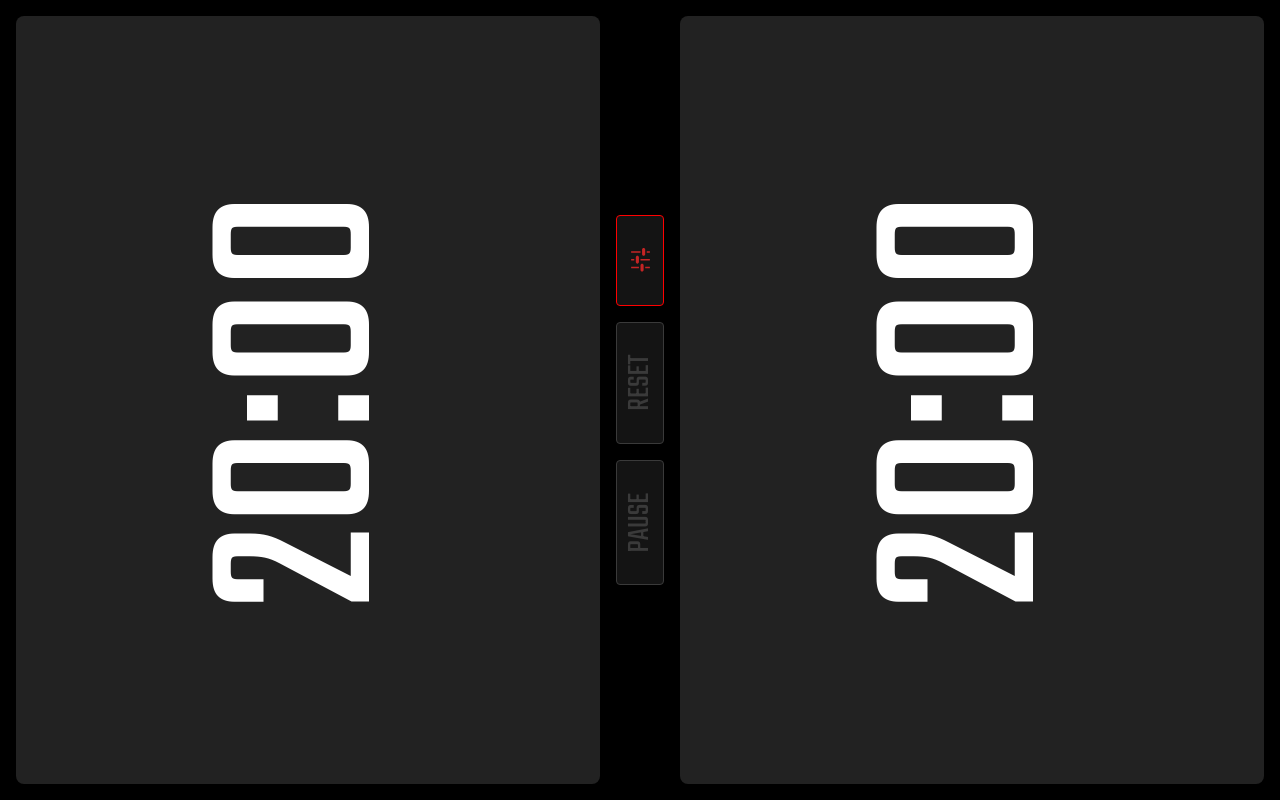
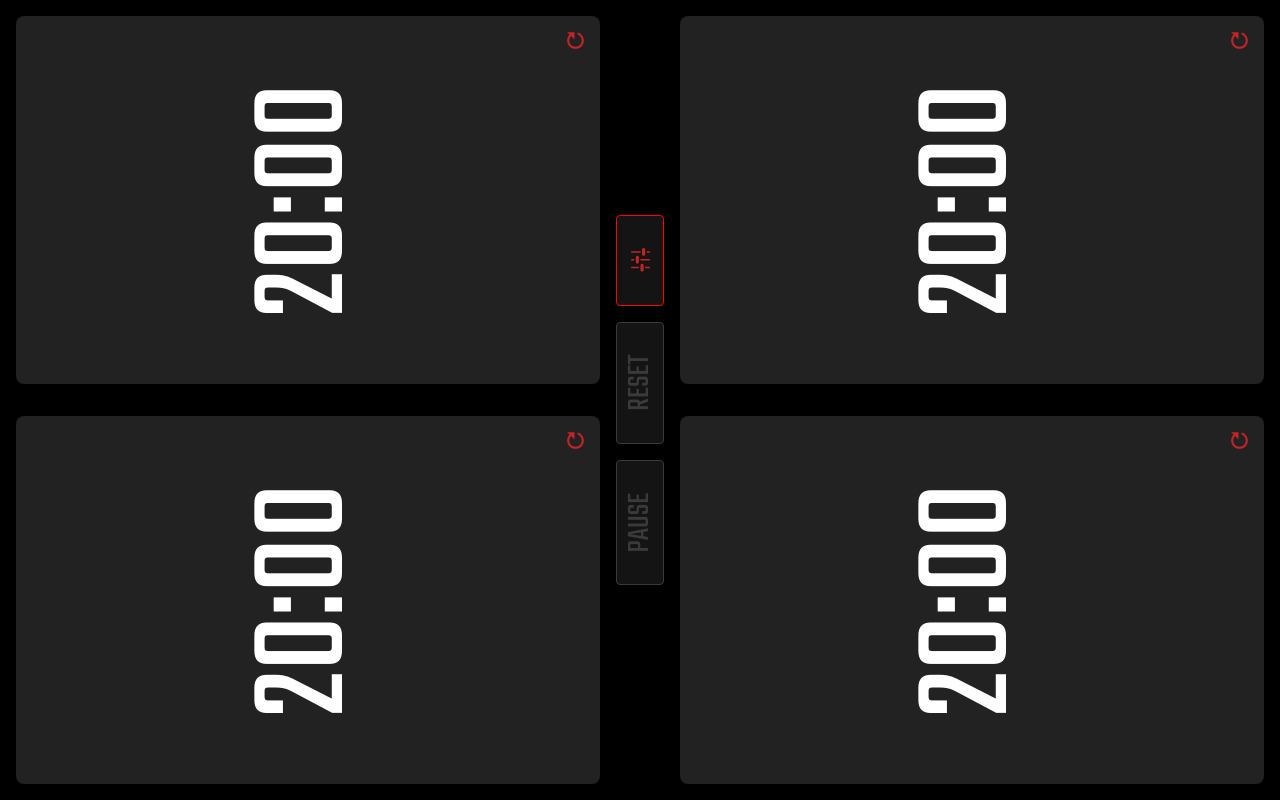
Before and after one commit to webdivisionhq/blokus-timer, a React app: page / in a window 1280 px wide. Built offline with nearby package versions, Linux system fonts and the light colour scheme.

Commit message:
Add rotate functionality per timer

```diff
--- a/src/components/App.css
+++ b/src/components/App.css
@@ -18,6 +18,58 @@
   grid-auto-flow: column;
 }
 
+.App--four button div {
+  font-size: 70px;
+}
+
+@media (min-width: 350px) {
+  .App--four button div {
+    font-size: 80px;
+  }
+}
+
+@media (min-width: 400px) {
+  .App--four button div {
+    font-size: 95px;
+  }
+}
+
+@media (min-width: 700px) {
+  .App--four button div {
+    font-size: 170px;
+  }
+}
+
+@media (min-width: 1024px) {
+  .App--four button div {
+    font-size: 220px;
+  }
+}
+
+@media screen and (min-width: 500px) and (orientation: landscape) {
+  .App--four button div {
+    font-size: 65px;
+  }
+}
+
+@media screen and (min-width: 600px) and (orientation: landscape) {
+  .App--four button div {
+    font-size: 80px;
+  }
+}
+
+@media screen and (min-width: 1024px) and (orientation: landscape) {
+  .App--four button div {
+    font-size: 140px;
+  }
+}
+
+@media screen and (min-width: 1300px) and (orientation: landscape) {
+  .App--four button div {
+    font-size: 210px;
+  }
+}
+
 @media screen and (max-width: 1400px) and (orientation: landscape) {
   .App {
     height: 100vw;
--- a/src/components/App.js
+++ b/src/components/App.js
@@ -1,10 +1,10 @@
-import React from "react";
-import Timer from "./Timer";
-import Settings from "./Settings";
-import Button from "./Button";
-import classnames from "classnames";
-import { GoSettings } from "react-icons/go";
-import "./App.css";
+import React from 'react';
+import Timer from './Timer';
+import Settings from './Settings';
+import Button from './Button';
+import classnames from 'classnames';
+import { GoSettings as SettingsIcon } from 'react-icons/go';
+import './App.css';
 
 class App extends React.Component {
   state = {
@@ -13,7 +13,7 @@ class App extends React.Component {
     version: 0,
     settings: false,
     maxValue: 1200,
-    userCount: "two"
+    userCount: 'four'
   };
 
   handleTimerClick = timerId => {
@@ -57,7 +57,7 @@ class App extends React.Component {
       userCount
     } = this.state;
 
-    const classes = classnames('App', { 'App--four': (userCount === 'four') });
+    const classes = classnames('App', { 'App--four': userCount === 'four' });
 
     return (
       <div key={version} className={classes}>
@@ -84,13 +84,13 @@ class App extends React.Component {
         )}
         <div className="controls">
           <Button disabled={!active} onClick={this.handleToggle}>
-            {paused ? "PLAY" : "PAUSE"}
+            {paused ? 'PLAY' : 'PAUSE'}
           </Button>
           <Button disabled={!active} onClick={this.handleReset}>
             RESET
           </Button>
           <Button onClick={this.toggleSettings}>
-            <GoSettings color="#c52424" size={25} />
+            <SettingsIcon color="#c52424" size={25} />
           </Button>
         </div>
         <Timer
--- a/src/components/Timer.css
+++ b/src/components/Timer.css
@@ -5,17 +5,36 @@
   display: grid;
   text-align: center;
   align-content: center;
+}
+
+button {
+  position: relative;
+}
+
+button div {
   font-size: 150px;
 }
 
+button span {
+  position: absolute;
+  right: 5px;
+  bottom: 5px;
+  width: 40px;
+  height: 40px;
+  color: #c52424;
+  display: grid;
+  justify-content: center;
+  align-content: center;
+}
+
 @media (min-width: 400px) {
-    .timer {
+  button div {
     font-size: 200px;
   }
 }
 
 @media (min-width: 1024px) {
-    .timer {
+  button div {
     font-size: 250px;
   }
 }
@@ -23,3 +42,7 @@
 .timer--active {
   background: var(--c-red);
 }
+
+.timer--active span {
+  color: #222222;
+}
--- a/src/components/Timer.js
+++ b/src/components/Timer.js
@@ -1,11 +1,12 @@
-import React from "react";
-import "./Timer.css";
-import classnames from "classnames";
+import React from 'react';
+import './Timer.css';
+import classnames from 'classnames';
+import { MdRefresh as RotateIcon } from 'react-icons/md';
 
 const formatTime = seconds =>
-  new Intl.DateTimeFormat("pl-PL", {
-    minute: "numeric",
-    second: "numeric"
+  new Intl.DateTimeFormat('pl-PL', {
+    minute: 'numeric',
+    second: 'numeric'
   }).format(new Date(seconds * 1000));
 
 class Timer extends React.Component {
@@ -13,7 +14,8 @@ class Timer extends React.Component {
   timerId = Date.now();
 
   state = {
-    value: this.props.initialValue
+    value: this.props.initialValue,
+    currentAngle: 0
   };
 
   handleButtonClick = () => {
@@ -22,6 +24,13 @@ class Timer extends React.Component {
     onTimerClick(this.timerId);
 
     this.startTimer();
+  };
+
+  rotateTimer = event => {
+    event.stopPropagation();
+    this.setState(prevState => ({
+      currentAngle: (prevState.currentAngle + 90) % 360
+    }));
   };
 
   startTimer = () => {
@@ -69,18 +78,20 @@ class Timer extends React.Component {
   };
 
   render() {
-    const { value } = this.state;
+    const { value, currentAngle } = this.state;
 
     this.checkIfActive();
 
-    const classes = classnames(
-      "timer",
-      { "timer--active": this.isActive() }
-      );
+    const classes = classnames('timer', { 'timer--active': this.isActive() });
 
     return (
       <button onClick={this.handleButtonClick} className={classes}>
-        <span>{formatTime(value)}</span>
+        <div style={{ transform: `rotate(${currentAngle}deg)` }}>
+          {formatTime(value)}
+        </div>
+        <span onClick={this.rotateTimer}>
+          <RotateIcon size={25} />
+        </span>
       </button>
     );
   }
```
Lines whose indentation alone changed are shown as unchanged.
